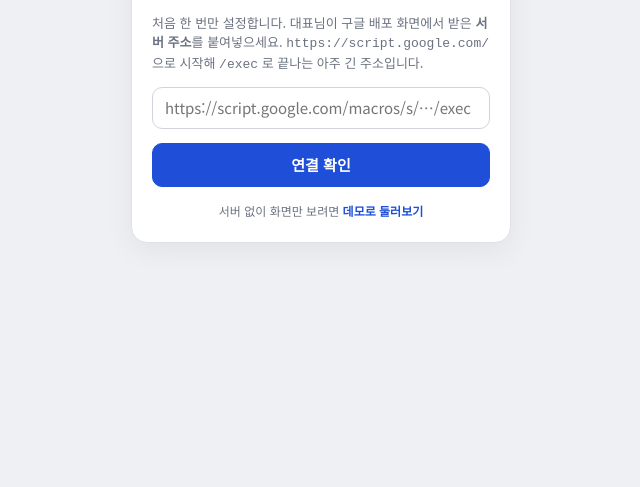
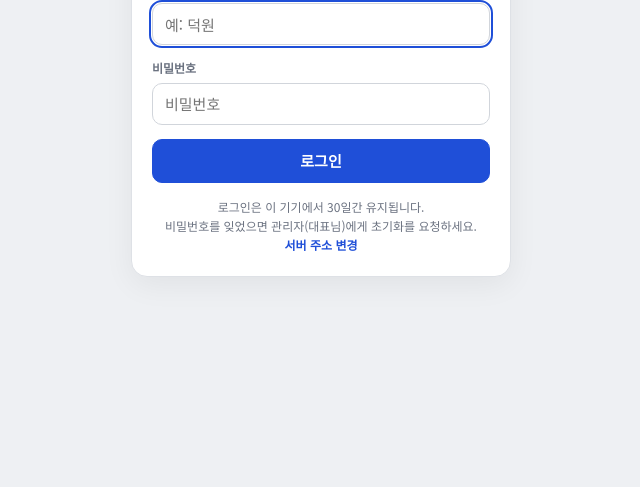
Before and after one commit to rexoxis7/balju, a plain HTML site: page index.html in a window 1280 px wide. Shown: the part 313-800 px from the top of the page, without its empty margins (319-959 px from the left). Drawn offline with Linux system fonts and the light colour scheme.

Commit message:
Add files via upload

```diff
--- a/index.html
+++ b/index.html
@@ -255,6 +255,7 @@ textarea.inp{height:auto;min-height:64px;padding:9px 12px;resize:vertical}
 (function(){
 'use strict';
 const APP_VERSION='3.0';
+const DEFAULT_API="https://script.google.com/macros/s/AKfycbxvV_sNgpdtZbGK2AnGGViSiIwKtcgF-ofJsniRbt7bJrwE_3JcX90jkRzMT5yS5V3g/exec"; // 서버 주소 미리 넣어둠(직원은 주소 입력 불필요)
 const OWN='스테이지랩', DOW=['일','월','화','수','목','금','토'];
 const DEFAULT_OPTIONS={suppliers:['커버플릭','비닐프로그','비닐프로그-CYS/터미낙스','오퍼(오토벨벳)','오토모스트','TECKWRAP'],customers:['RP','천안LX서북점','고양몬스터디테일','픽스디테일링','순정디테일링'],items:['스타빌','윈드쉴드','파이온','고광택PET','컬러PPF','무광PPF','하이무광PPF','미들무광PPF','블랙PPF','열차단PPF','3x','2x','글로우'],units:['롤','m','ea']};
 const OPT_LABEL={items:'품목',suppliers:'주문처',customers:'판매 업체',units:'단위'};
@@ -666,7 +667,7 @@ async function openDetail(id){
   const injected=window.__API_URL__&&!/^%%/.test(window.__API_URL__)?window.__API_URL__:'';
   const fromParam=params.get('api')||'';
   if(fromParam&&/^https:\/\/script\.google\.com\/.+\/exec(\?.*)?$/.test(fromParam)){lsSet('bj-api',fromParam);history.replaceState(null,'',location.pathname);}
-  S.api=injected||lsGet('bj-api','')||(fromParam||'');
+  S.api=injected||lsGet('bj-api','')||fromParam||DEFAULT_API;
   if(params.get('demo')==='1'){S.demo=true;demoSeed();renderLogin();return;}
   if(!S.api){renderSetup();return;}
   S.token=lsGet('bj-token','');S.me=lsGet('bj-me',null);
```
